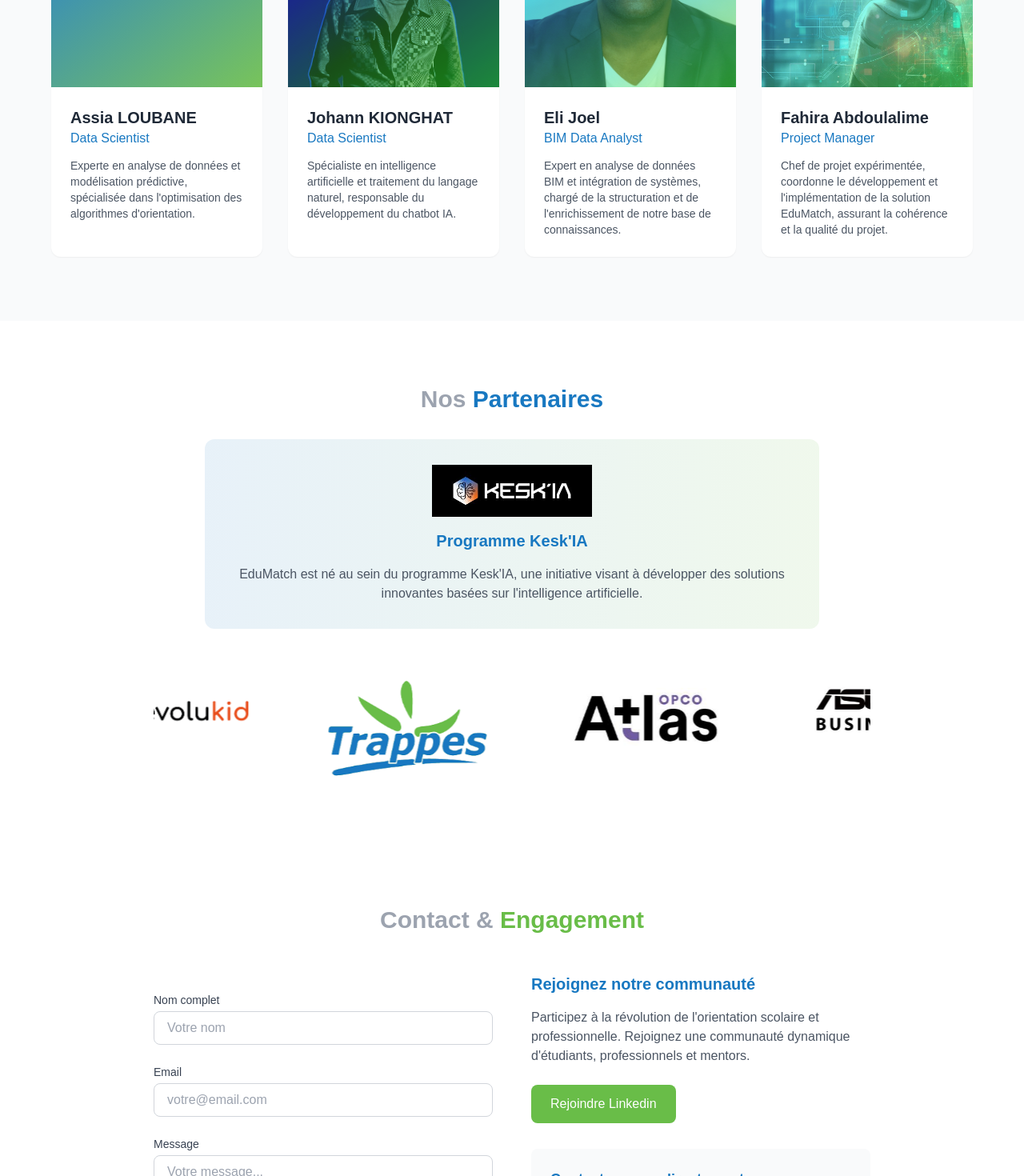
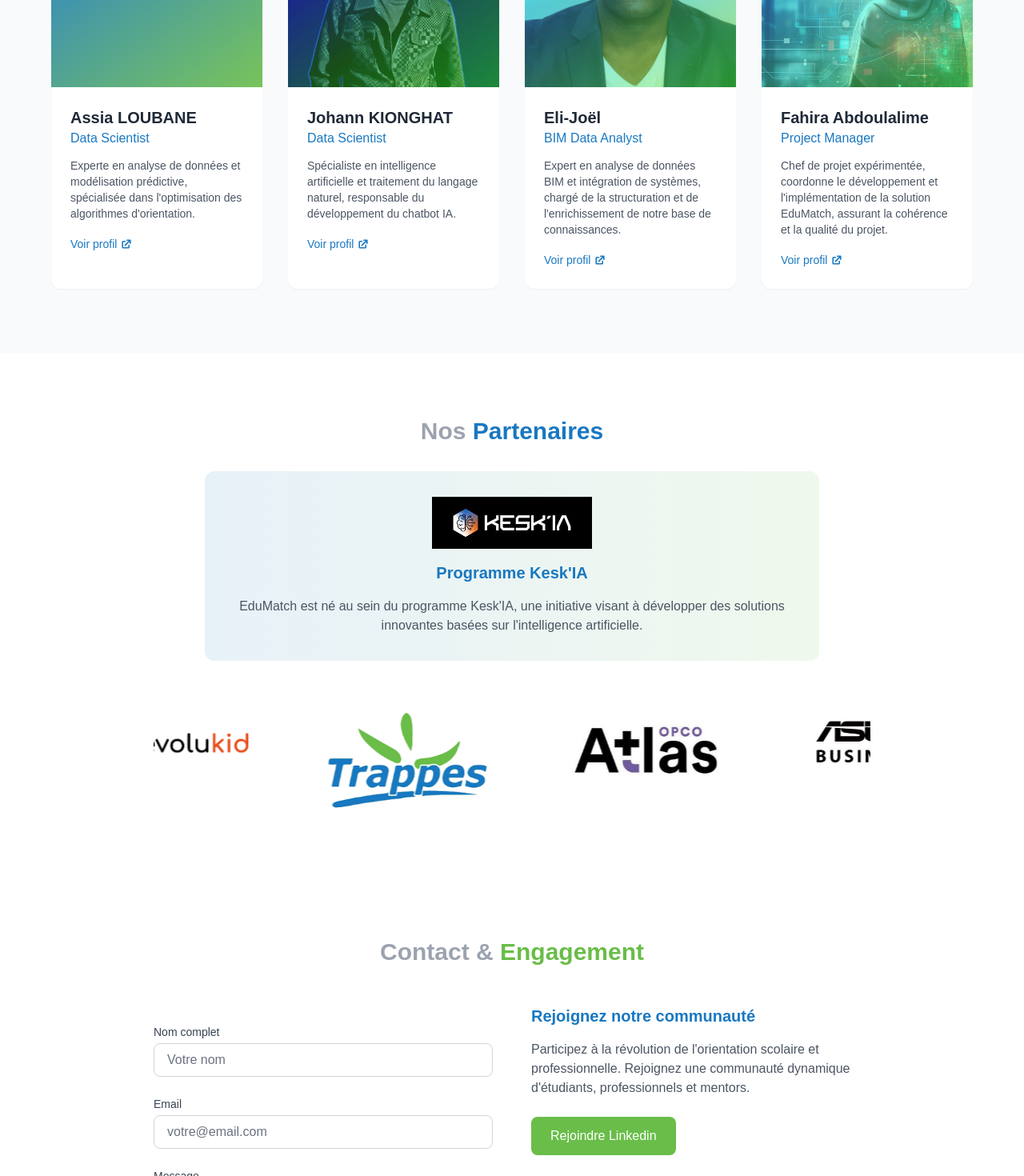
Before and after one commit to johannKionghat/edumatch, a Next.js app: page / in a window 1280 px wide. Shown: the part 2840-4310 px from the top of the page at 80% size. Built offline with nearby package versions, Linux system fonts and the light colour scheme.

Commit message:
Add LinkedIn profile links for team members with styled buttons

```diff
--- a/app/page.tsx
+++ b/app/page.tsx
@@ -314,10 +314,22 @@ export default function Home() {
                 <div className="p-6">
                   <h3 className="text-xl font-semibold text-gray-800">Assia LOUBANE</h3>
                   <p className="text-[#1878c1] font-medium mb-3">Data Scientist</p>
-                  <p className="text-gray-600 text-sm">
+                  <p className="text-gray-600 text-sm mb-4">
                     Experte en analyse de données et modélisation prédictive,
                     spécialisée dans l'optimisation des algorithmes d'orientation.
                   </p>
+                  <a
+                    href="https://linkedin.com/in/assia-loubane-b8b412261"
+                    target="_blank"
+                    rel="noopener noreferrer"
+                    className="inline-flex items-center text-sm text-[#1878c1] hover:text-[#69bd48] transition-colors"
+                  >
+                    <span>Voir profil</span>
+                    <svg className="w-4 h-4 ml-1" fill="currentColor" viewBox="0 0 20 20">
+                      <path d="M11 3a1 1 0 100 2h2.586l-6.293 6.293a1 1 0 101.414 1.414L15 6.414V9a1 1 0 102 0V4a1 1 0 00-1-1h-5z" />
+                      <path d="M5 5a2 2 0 00-2 2v8a2 2 0 002 2h8a2 2 0 002-2v-3a1 1 0 10-2 0v3H5V7h3a1 1 0 000-2H5z" />
+                    </svg>
+                  </a>
                 </div>
               </motion.div>
 
@@ -338,10 +350,22 @@ export default function Home() {
                 <div className="p-6">
                   <h3 className="text-xl font-semibold text-gray-800">Johann KIONGHAT</h3>
                   <p className="text-[#1878c1] font-medium mb-3">Data Scientist</p>
-                  <p className="text-gray-600 text-sm">
+                  <p className="text-gray-600 text-sm mb-4">
                     Spécialiste en intelligence artificielle et traitement du langage naturel,
                     responsable du développement du chatbot IA.
                   </p>
+                  <a
+                    href="https://www.linkedin.com/in/cg-johann-kionghat/"
+                    target="_blank"
+                    rel="noopener noreferrer"
+                    className="inline-flex items-center text-sm text-[#1878c1] hover:text-[#69bd48] transition-colors"
+                  >
+                    <span>Voir profil</span>
+                    <svg className="w-4 h-4 ml-1" fill="currentColor" viewBox="0 0 20 20">
+                      <path d="M11 3a1 1 0 100 2h2.586l-6.293 6.293a1 1 0 101.414 1.414L15 6.414V9a1 1 0 102 0V4a1 1 0 00-1-1h-5z" />
+                      <path d="M5 5a2 2 0 00-2 2v8a2 2 0 002 2h8a2 2 0 002-2v-3a1 1 0 10-2 0v3H5V7h3a1 1 0 000-2H5z" />
+                    </svg>
+                  </a>
                 </div>
               </motion.div>
 
@@ -360,12 +384,24 @@ export default function Home() {
                   />
                 </div>
                 <div className="p-6">
-                  <h3 className="text-xl font-semibold text-gray-800">Eli Joel</h3>
+                  <h3 className="text-xl font-semibold text-gray-800">Eli-Joël</h3>
                   <p className="text-[#1878c1] font-medium mb-3">BIM Data Analyst</p>
-                  <p className="text-gray-600 text-sm">
+                  <p className="text-gray-600 text-sm mb-4">
                     Expert en analyse de données BIM et intégration de systèmes,
                     chargé de la structuration et de l'enrichissement de notre base de connaissances.
                   </p>
+                  <a
+                    href="https://linkedin.com/in/eli-joël-emile-essono-nzoghe"
+                    target="_blank"
+                    rel="noopener noreferrer"
+                    className="inline-flex items-center text-sm text-[#1878c1] hover:text-[#69bd48] transition-colors"
+                  >
+                    <span>Voir profil</span>
+                    <svg className="w-4 h-4 ml-1" fill="currentColor" viewBox="0 0 20 20">
+                      <path d="M11 3a1 1 0 100 2h2.586l-6.293 6.293a1 1 0 101.414 1.414L15 6.414V9a1 1 0 102 0V4a1 1 0 00-1-1h-5z" />
+                      <path d="M5 5a2 2 0 00-2 2v8a2 2 0 002 2h8a2 2 0 002-2v-3a1 1 0 10-2 0v3H5V7h3a1 1 0 000-2H5z" />
+                    </svg>
+                  </a>
                 </div>
               </motion.div>
 
@@ -386,10 +422,22 @@ export default function Home() {
                 <div className="p-6">
                   <h3 className="text-xl font-semibold text-gray-800">Fahira Abdoulalime</h3>
                   <p className="text-[#1878c1] font-medium mb-3">Project Manager</p>
-                  <p className="text-gray-600 text-sm">
+                  <p className="text-gray-600 text-sm mb-4">
                     Chef de projet expérimentée, coordonne le développement et l'implémentation
                     de la solution EduMatch, assurant la cohérence et la qualité du projet.
                   </p>
+                  <a
+                    href="https://linkedin.com/in/fahira-abdoulalime"
+                    target="_blank"
+                    rel="noopener noreferrer"
+                    className="inline-flex items-center text-sm text-[#1878c1] hover:text-[#69bd48] transition-colors"
+                  >
+                    <span>Voir profil</span>
+                    <svg className="w-4 h-4 ml-1" fill="currentColor" viewBox="0 0 20 20">
+                      <path d="M11 3a1 1 0 100 2h2.586l-6.293 6.293a1 1 0 101.414 1.414L15 6.414V9a1 1 0 102 0V4a1 1 0 00-1-1h-5z" />
+                      <path d="M5 5a2 2 0 00-2 2v8a2 2 0 002 2h8a2 2 0 002-2v-3a1 1 0 10-2 0v3H5V7h3a1 1 0 000-2H5z" />
+                    </svg>
+                  </a>
                 </div>
               </motion.div>
             </div>
@@ -568,7 +616,7 @@ export default function Home() {
                       id="name"
                       name="name"
                       required
-                      className="w-full px-4 py-2 border border-gray-300 rounded-lg focus:ring-2 focus:ring-[#69bd48] focus:border-transparent"
+                      className="w-full px-4 py-2 border border-gray-300 rounded-lg focus:ring-2 focus:ring-[#69bd48] focus:border-transparent text-gray-900 placeholder-gray-500"
                       placeholder="Votre nom"
                     />
                   </div>
@@ -581,7 +629,7 @@ export default function Home() {
                       id="email"
                       name="email"
                       required
-                      className="w-full px-4 py-2 border border-gray-300 rounded-lg focus:ring-2 focus:ring-[#69bd48] focus:border-transparent"
+                      className="w-full px-4 py-2 border border-gray-300 rounded-lg focus:ring-2 focus:ring-[#69bd48] focus:border-transparent text-gray-900 placeholder-gray-500"
                       placeholder="votre@email.com"
                     />
                   </div>
@@ -594,7 +642,7 @@ export default function Home() {
                       name="message"
                       required
                       rows={4}
-                      className="w-full px-4 py-2 border border-gray-300 rounded-lg focus:ring-2 focus:ring-[#69bd48] focus:border-transparent"
+                      className="w-full px-4 py-2 border border-gray-300 rounded-lg focus:ring-2 focus:ring-[#69bd48] focus:border-transparent text-gray-900 placeholder-gray-500"
                       placeholder="Votre message..."
                     ></textarea>
                   </div>
@@ -678,9 +726,9 @@ export default function Home() {
             </div>
 
             {/* Social Media */}
-            <div>
+            <div className="flex flex-col items-center">
               <h4 className="text-sm font-semibold text-[#1878c1] mb-4">Suivez-nous</h4>
-              <div className="flex space-x-4">
+              <div className="flex justify-center space-x-4">
                 <a
                   href="https://www.linkedin.com/company/edu-match"
                   target="_blank"
```
